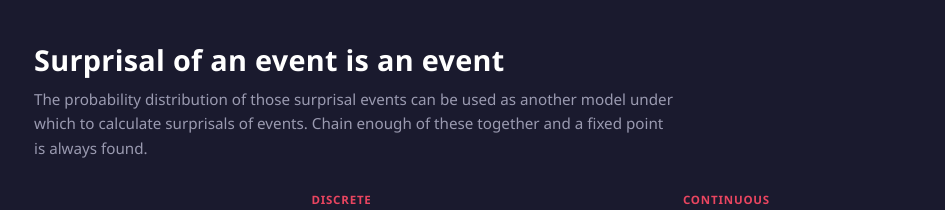
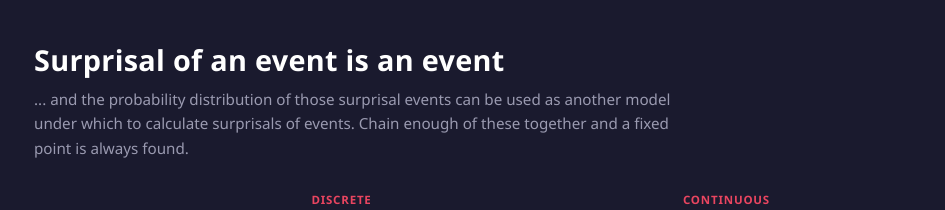
Before and after one commit to herdrick/entropy-sim, a plain HTML site: page chained-surprisal-distributions/web/index.html in a window 1280 px wide. Shown: the top 210 px of the page, without its empty margins (166-1111 px from the left). Drawn offline with Linux system fonts and the light colour scheme.

Commit message:
better content

```diff
--- a/chained-surprisal-distributions/web/index.html
+++ b/chained-surprisal-distributions/web/index.html
@@ -129,7 +129,7 @@
 <body>
   <div class="wrap">
     <h1>Surprisal of an event is an event</h1>
-    <p class="subtitle">The probability distribution of those surprisal events can be used as another model under which to calculate surprisals of events.
+    <p class="subtitle">... and the probability distribution of those surprisal events can be used as another model under which to calculate surprisals of events.
       Chain enough of these together and a fixed point is always found.</p>
 
     <div class="matrix">
```
